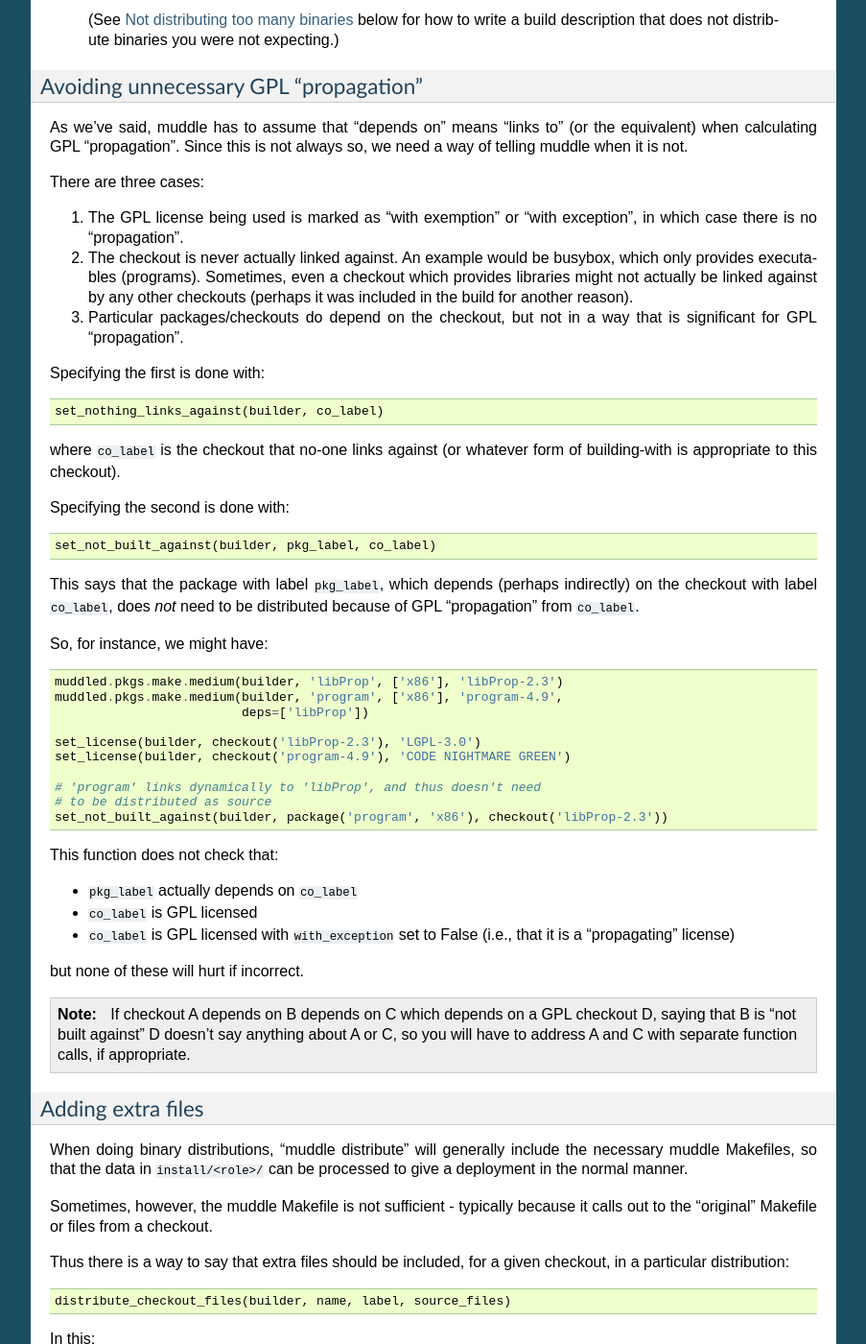
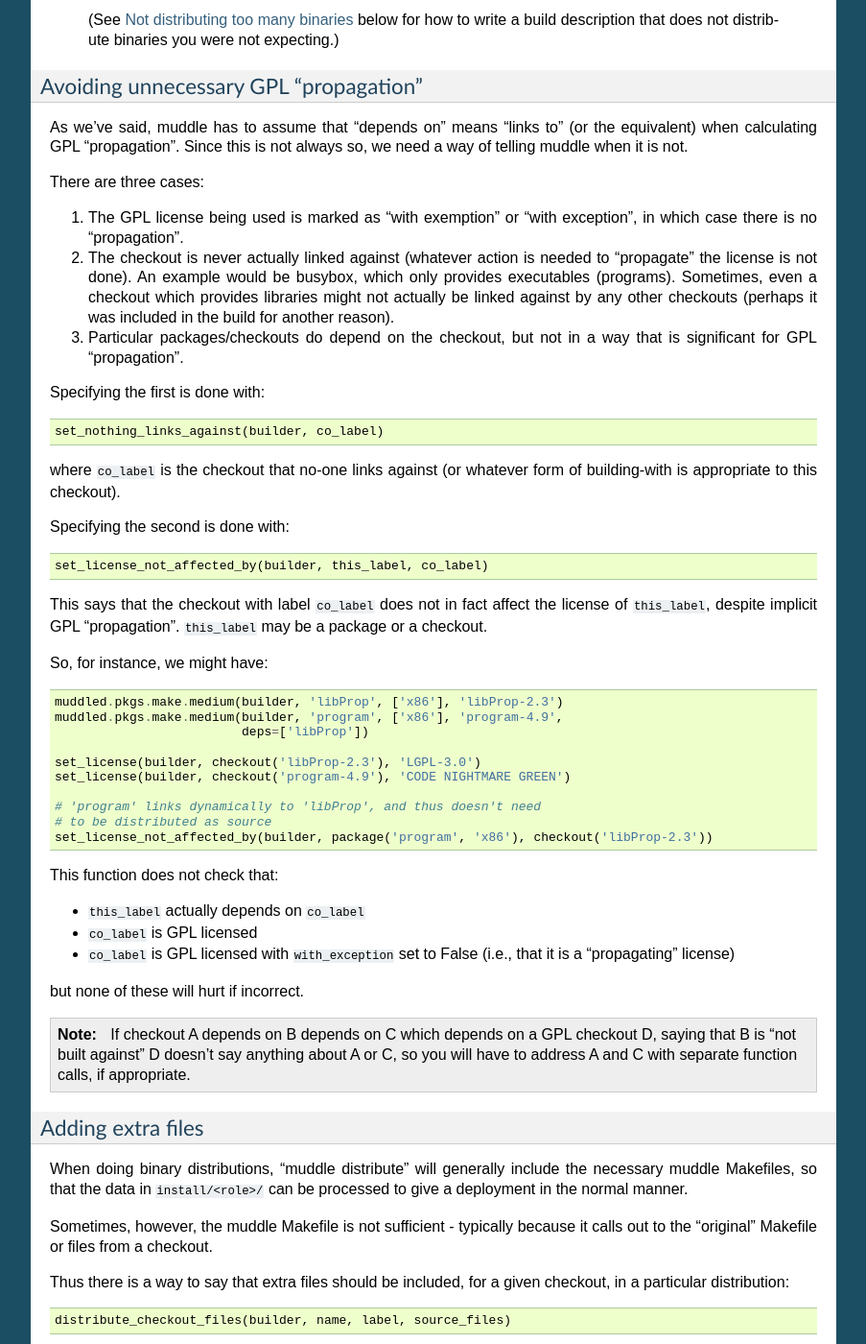
Before and after one commit to kynesim/muddle, a Sphinx documentation site: the page built from docs/distribute.txt, in a window 1280 px wide and 1400 px high, scrolled down 11483 px. Shown: the whole window at 96% size, without its empty margins (198-1101 px from the left). Built offline with Sphinx 7.4.7, drawn with Linux system fonts in a browser that asks for light colours; some of the changed text lies outside the part shown.

Commit message:
Change unhelpful name "not_built_against"
This is particularly unhelpful because of
"set_nothing_builds_against()", which is a good name but confusingly
separate in meaning.

I think the new name "set_license_not_affected_by" (and the related
variants) is more helpful, even if a bit too long.

```diff
--- a/docs/distribute.txt
+++ b/docs/distribute.txt
@@ -674,7 +674,8 @@ There are three cases:
 
 1. The GPL license being used is marked as "with exemption" or "with
    exception", in which case there is no "propagation".
-2. The checkout is never actually linked against. An example would be busybox,
+2. The checkout is never actually linked against (whatever action is needed to
+   "propagate" the license is not done). An example would be busybox,
    which only provides executables (programs). Sometimes, even a checkout
    which provides libraries might not actually be linked against by any other
    checkouts (perhaps it was included in the build for another reason).
@@ -690,11 +691,11 @@ of building-with is appropriate to this checkout).
 
 Specifying the second is done with::
 
-  set_not_built_against(builder, pkg_label, co_label)
+  set_license_not_affected_by(builder, this_label, co_label)
 
-This says that the package with label ``pkg_label``, which depends (perhaps
-indirectly) on the checkout with label ``co_label``, does *not* need to be
-distributed because of GPL "propagation" from ``co_label``.
+This says that the checkout with label ``co_label`` does not in fact affect
+the license of ``this_label``, despite implicit GPL "propagation".
+``this_label`` may be a package or a checkout.
 
 So, for instance, we might have::
 
@@ -707,11 +708,11 @@ So, for instance, we might have::
 
   # 'program' links dynamically to 'libProp', and thus doesn't need
   # to be distributed as source
-  set_not_built_against(builder, package('program', 'x86'), checkout('libProp-2.3'))
+  set_license_not_affected_by(builder, package('program', 'x86'), checkout('libProp-2.3'))
 
 This function does not check that:
 
-* ``pkg_label`` actually depends on ``co_label``
+* ``this_label`` actually depends on ``co_label``
 * ``co_label`` is GPL licensed
 * ``co_label`` is GPL licensed with ``with_exception`` set to False (i.e.,
   that it is a "propagating" license)
@@ -1213,7 +1214,8 @@ You can find out if a checkout has a license that is in a particular category
    * ``get_license`` is a wrapper for ``builder.invocation.db.get_checkout_license``
      (but beware that the latter swaps the default for ``absent_is_None``, so
      that it defaults to raising an exception if there is no license)
-   * ``set_not_built_against`` is a wrapper for ``builder.invocation.db.set_not_built_against``
+   * ``set_license_not_affected_by`` is a wrapper for
+     ``builder.invocation.db.set_license_not_affected_by``
 
    There is also a boolean query::
 
```
Also changed, not shown: 5 other files.
